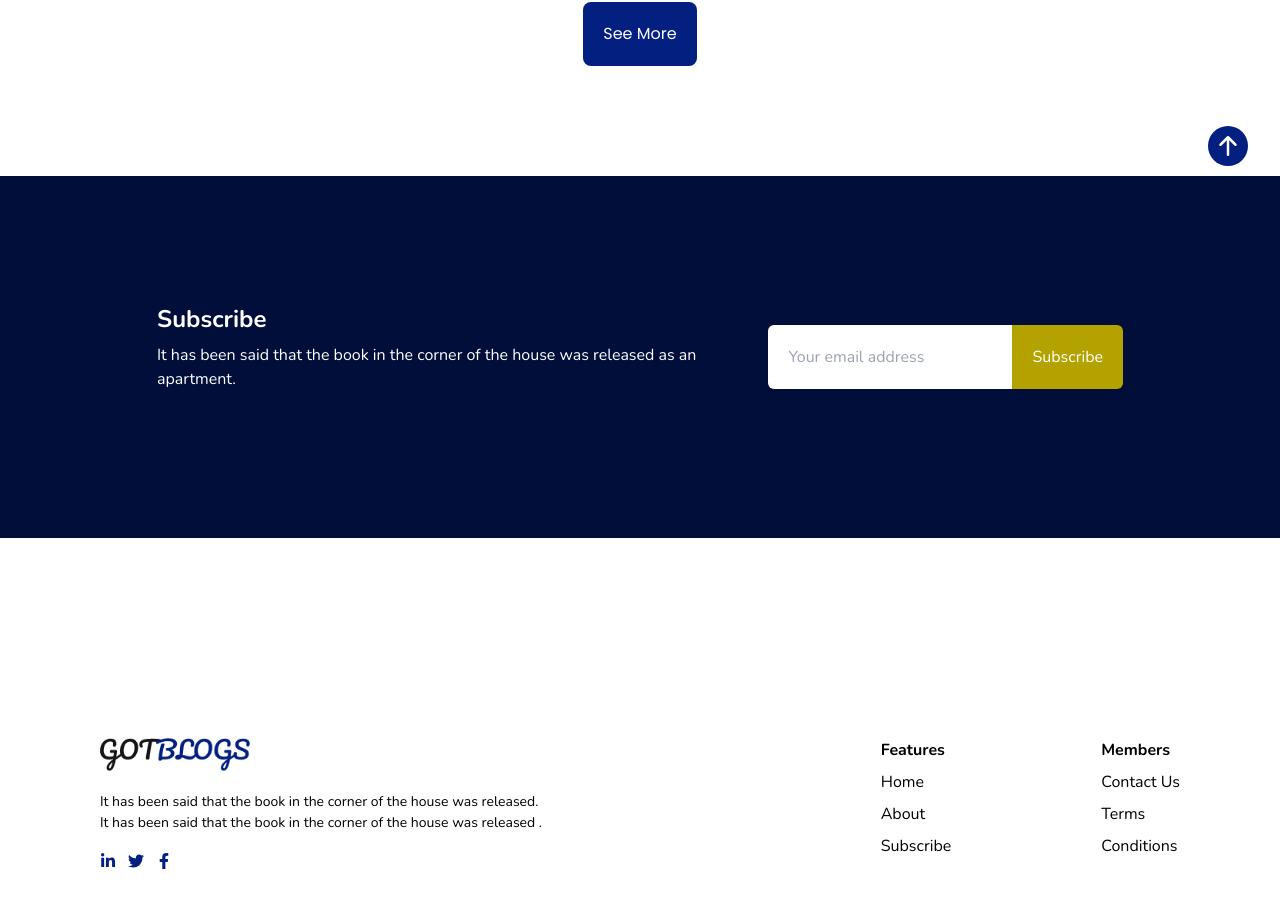
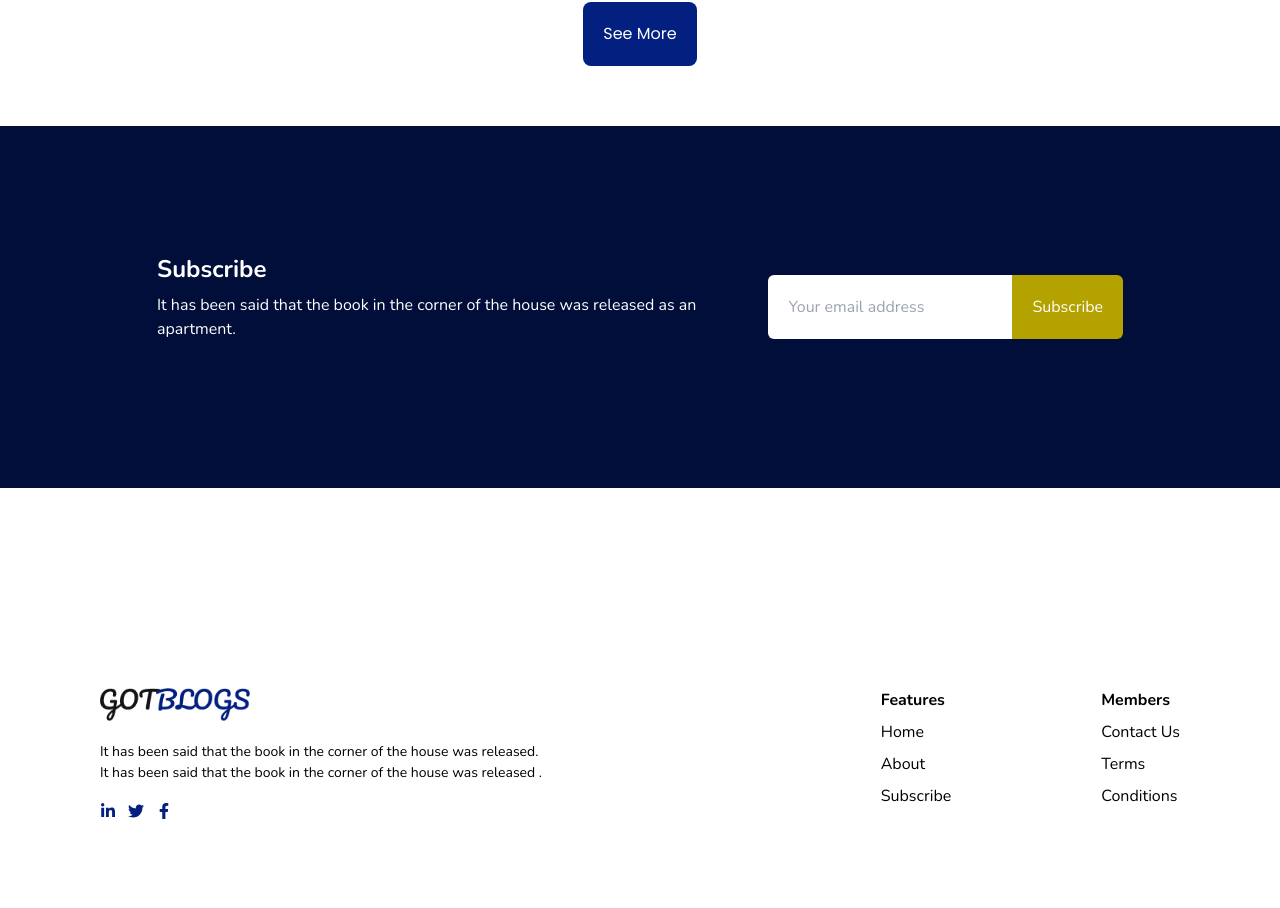
Before and after one commit to Claudbest1/GotBlog, a React (Create React App) app: page / in a window 1280 px wide. Shown: the part 3100-4008 px from the top of the page. Built offline with nearby package versions, Linux system fonts and the light colour scheme.

Commit message:
scrollToTop fixed

```diff
--- a/src/pages/Home.jsx
+++ b/src/pages/Home.jsx
@@ -11,10 +11,12 @@ const Home = () => {
 
    // Function to handle scrolling and show/hide the arrow
   const handleScroll = () => {
-    if (window.pageYOffset > 300) {
+    if (window.scrollY > 300) {
       setIsVisible(true);
+
     } else {
       setIsVisible(false);
+
     }
   };
 
@@ -35,9 +37,11 @@ const Home = () => {
     <main className="relative">
       <HeroSlider />
       <News />
-      <div className='flex w-full h-[50px] text-blue align-middle justify-end pr-[32px] relative' onClick={scrollToTop}>
-        <BsFillArrowUpCircleFill className='text-[40px] absolute hover:bg-deepblue' aria-hidden="true"/>
+      {
+        isVisible && <div className='flex text-blue fixed bottom-10 right-10 rounded-full border-radius-50% bg-white' onClick={scrollToTop}>
+        <BsFillArrowUpCircleFill className='text-[40px]  hover:bg-deepblue drop-shadow-lg' aria-hidden="true"/>
       </div>
+      }
       <CTA />
       <Footer />
 
```
